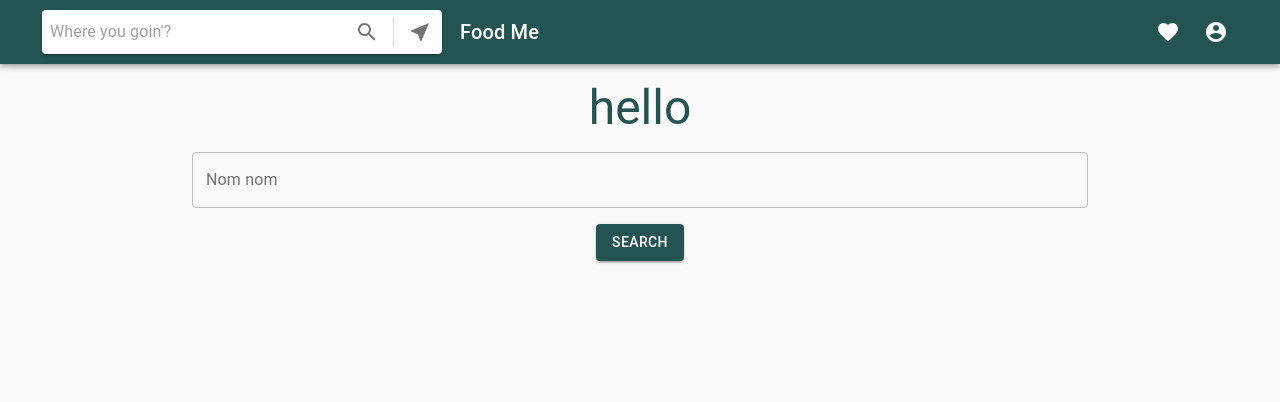
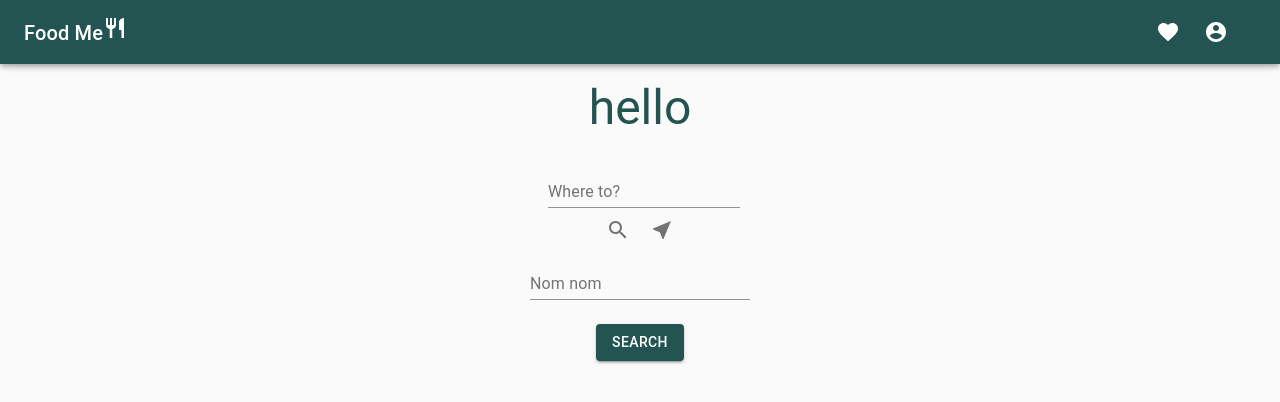
Before and after one commit to jaarnie/food-me-client-2, a React (Create React App) app: page / in a window 1280 px wide. Shown: the top 402 px of the page. Built offline with nearby package versions, Linux system fonts and the light colour scheme.

Commit message:
update layout

```diff
--- a/src/components/Home.jsx
+++ b/src/components/Home.jsx
@@ -1,18 +1,25 @@
 import React, { useContext } from "react"
-import Typography from "@material-ui/core/Typography"
+import { Typography } from "@material-ui/core"
 import { makeStyles } from "@material-ui/core/styles"
 
 import { Store } from "../Store"
-import { MAIN_COLOUR } from '../constants/index'
+import { MAIN_COLOUR } from "../constants/index"
 import Search from "./search/Search"
-import ListContainer from "../containers/ListContainer"
-// import { Loading } from "./Loading"
+import SearchUserLocation from "../components/search/SearchUserLocation"
+import { Loading } from "./Loading"
 
-// const ListContainer = React.lazy(() => import('../containers/ListContainer'))
+const ListContainer = React.lazy(() => import("../containers/ListContainer"))
 
 const useStyles = makeStyles({
   title: {
     color: MAIN_COLOUR
+  },
+  userLocation: {
+    display: "grid",
+    justifyContent: "center"
+  },
+  search: {
+    alignContent: "center"
   }
 })
 
@@ -30,10 +37,15 @@ export default function Home() {
       <Typography className={classes.title} variant="h3">
         {getTitle()}
       </Typography>
-      <Search />
-      {/* <React.Suspense fallback={Loading()}> */}
-      {state.restaurants && <ListContainer />}
-      {/* </React.Suspense> */}
+      <div className={classes.userLocation}>
+        <SearchUserLocation />
+      </div>
+      <div className={classes.search}>
+        <Search />
+      </div>
+      <React.Suspense fallback={Loading()}>
+        {state.restaurants && <ListContainer />}
+      </React.Suspense>
     </>
   )
 }
--- a/src/components/navigation/Navigation.jsx
+++ b/src/components/navigation/Navigation.jsx
@@ -13,7 +13,8 @@ import {
   AccountCircle,
   Favorite as FavoriteIcon,
   Notifications as NotificationsIcon,
-  MoreVert as MoreIcon
+  MoreVert as MoreIcon,
+  Restaurant as RestaurantIcon
 } from "@material-ui/icons"
 
 import { Store } from "../../Store.js"
@@ -143,10 +144,13 @@ export default function Navigation() {
     <div className={classes.grow} style={{ marginBottom: "10vh" }}>
       <AppBar className={classes.main}>
         <Toolbar>
-          <SearchUserLocation />
+          {/* <SearchUserLocation /> */}
 
           <Typography className={classes.userName} variant="h6" noWrap>
-            <Link to="/">Food Me</Link>
+            <Link to="/">
+              Food Me
+              <RestaurantIcon />
+            </Link>
           </Typography>
           <div className={classes.grow} />
           <div className={classes.sectionDesktop}>
--- a/src/components/search/Search.jsx
+++ b/src/components/search/Search.jsx
@@ -116,24 +116,13 @@ export default function Search() {
     }
   }
 
-  return (
-    <div>
-      <form className={classes.container} noValidate autoComplete="off">
-        <TextField
-          id="outlined-with-placeholder"
-          label="Nom nom"
-          placeholder="eg. Burgers"
-          className={classes.textField}
-          margin="normal"
-          variant="outlined"
-          fullWidth
-          type="search"
-          onChange={handleChange}
-        />
+  const SearchButtons = () => {
+    return (
+      <div className={classes.container}>
         <Button
-          style={{ justifyContent: "center" }}
           variant="contained"
           color="primary"
+          size="medium"
           className={classes.button}
           type="submit"
           onClick={fetchData}
@@ -142,7 +131,6 @@ export default function Search() {
         </Button>
         {state.restaurants && (
           <Button
-            style={{ justifyContent: "center" }}
             variant="contained"
             color="primary"
             className={classes.button}
@@ -152,7 +140,24 @@ export default function Search() {
             Clear
           </Button>
         )}
+      </div>
+    )
+  }
+
+  return (
+    <div>
+      <form className={classes.container} noValidate autoComplete="off">
+        <TextField
+          id="standard-search"
+          label="Nom nom"
+          placeholder="eg. Burgers"
+          className={classes.textField}
+          size="medium"
+          type="search"
+          onChange={handleChange}
+        />
       </form>
+      <SearchButtons />
     </div>
   )
 }
--- a/src/components/search/SearchUserLocation.jsx
+++ b/src/components/search/SearchUserLocation.jsx
@@ -1,6 +1,6 @@
-import React, { useState, useContext, useEffect } from "react"
+import React, { useState, useContext, useEffect, useCallback } from "react"
 import { makeStyles } from "@material-ui/core/styles"
-import { Paper, InputBase, Divider, IconButton } from "@material-ui/core/"
+import { IconButton, TextField } from "@material-ui/core/"
 import { Search as SearchIcon, NearMe as NearMeIcon } from "@material-ui/icons"
 import Axios from "axios"
 import { useSnackbar } from "notistack"
@@ -11,10 +11,11 @@ import { searchRoot, headersRoot, postcodeAPI } from "../../config/apiConfig"
 
 const useStyles = makeStyles(theme => ({
   root: {
-    margin: "6px 18px",
-    display: "flex",
+    // margin: "6px 18px",
+    marginTop: "3vh",
+    // display: "flex",
     alignItems: "center",
-    width: 400
+    width: 200
   },
   input: {
     marginLeft: theme.spacing(1),
@@ -22,10 +23,6 @@ const useStyles = makeStyles(theme => ({
   },
   iconButton: {
     padding: 10
-  },
-  divider: {
-    height: 28,
-    margin: 4
   }
 }))
 
@@ -124,24 +121,7 @@ export default function SearchUserLocation() {
     })
   }
 
-  useEffect(() => {
-    if (state.userGeoLocation) {
-      const userLat = state.userGeoLocation.coords.latitude
-      const userLong = state.userGeoLocation.coords.longitude
-      findLocationData(userLat, userLong)
-    }
-    if (state.searchedLocation) {
-      getLocationData(state.searchedLocation)
-    }
-  }, [state.userGeoLocation])
-
-  const findLocationData = async (userLat, userLong) => {
-    const response = await axios.get(`geocode?lat=${userLat}&lon=${userLong}`)
-    getLocationData(response.data)
-  }
-
-
-  const getLocationData = async data => {
+  const getLocationData = useCallback(async data => {
     let entityId = ""
     let entityType = ""
     if (data.location) {
@@ -167,14 +147,38 @@ export default function SearchUserLocation() {
     closeSnackbar()
 
     history.push("/")
-  }
+  }, [])
+
+  const findLocationData = useCallback(async (userLat, userLong) => {
+    const response = await axios.get(`geocode?lat=${userLat}&lon=${userLong}`)
+    getLocationData(response.data)
+  }, [])
+
+  useEffect(() => {
+    if (state.userGeoLocation) {
+      const userLat = state.userGeoLocation.coords.latitude
+      const userLong = state.userGeoLocation.coords.longitude
+      findLocationData(userLat, userLong)
+    }
+    if (state.searchedLocation) {
+      getLocationData(state.searchedLocation)
+    }
+  }, [
+    findLocationData,
+    getLocationData,
+    state.searchedLocation,
+    state.userGeoLocation
+  ])
 
   return (
-    <Paper className={classes.root}>
-      <InputBase
+    <div className={classes.root}>
+      <TextField
+        id="standard-search"
+        label="Where to?"
+        placeholder="Town/Area/Postcode"
         className={classes.input}
-        placeholder="Where you goin'?"
-        inputProps={{ "aria-label": "postcode" }}
+        size="medium"
+        type="search"
         onChange={handleChange}
       />
       <IconButton
@@ -184,7 +188,6 @@ export default function SearchUserLocation() {
       >
         <SearchIcon />
       </IconButton>
-      <Divider className={classes.divider} orientation="vertical" />
       <IconButton
         className={classes.iconButton}
         aria-label="search"
@@ -192,6 +195,6 @@ export default function SearchUserLocation() {
       >
         <NearMeIcon />
       </IconButton>
-    </Paper>
+    </div>
   )
 }
```
Also changed, not shown: src/components/card/RestaurantCard.jsx (indentation only).
